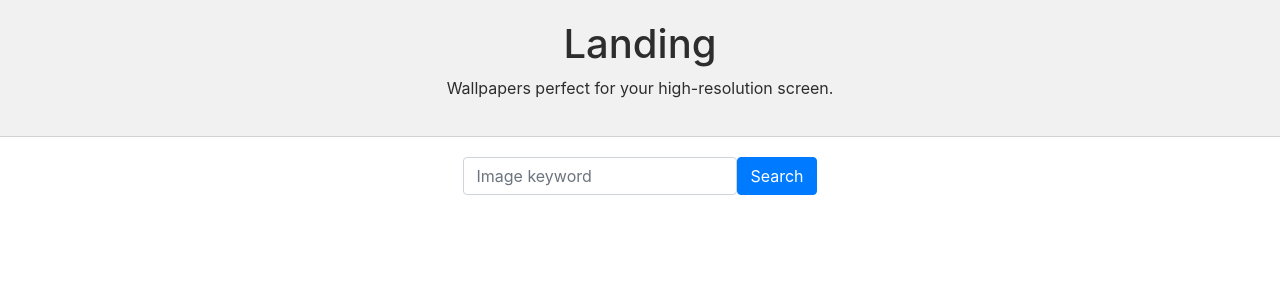
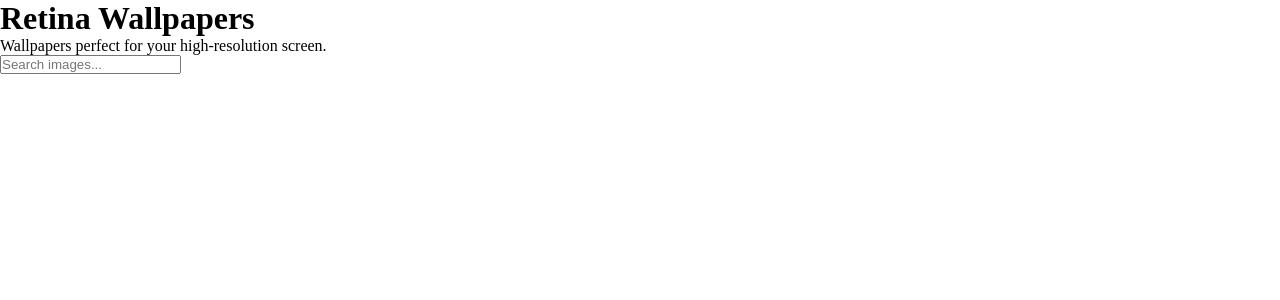
Before and after one commit to hexblend/Retina-Wallpapers, a React (Create React App) app: page / in a window 1280 px wide. Shown: the top 300 px of the page. Built offline with nearby package versions, Linux system fonts and the light colour scheme.

Commit message:
All functionality done

```diff
--- a/public/index.html
+++ b/public/index.html
@@ -7,13 +7,8 @@
     <link rel="manifest" href="%PUBLIC_URL%/manifest.json">
     <link rel="shortcut icon" href="%PUBLIC_URL%/favicon.ico">
 
-    <!-- Bootstrap -->
-    <link rel="stylesheet" href="https://stackpath.bootstrapcdn.com/bootstrap/4.1.3/css/bootstrap.min.css" integrity="sha384-MCw98/SFnGE8fJT3GXwEOngsV7Zt27NXFoaoApmYm81iuXoPkFOJwJ8ERdknLPMO"
-      crossorigin="anonymous">
-
     <!-- App Page Title -->
     <title>Retina Wallpapers</title>
-
   </head>
   <body>
     <noscript>
--- a/src/App.js
+++ b/src/App.js
@@ -1,24 +1,18 @@
 import React, { Component } from 'react';
+
+// Assets
 import './Assets/css/main.min.css';
+
+// Components
+import Titles from './Components/Titles';
 import Form from './Components/Form';
 
 class App extends Component {
-
   render() {
     return (
-      <div className="App">
-        <header className="header">
-          <h1>Landing</h1>
-          <p>Wallpapers perfect for your high-resolution screen.</p>
-        </header>
-
-        <div className="container-fluid body-container">
-          <div className="row">
-
-            <Form />
-
-          </div>
-        </div>
+      <div>
+          <Titles />
+          <Form />
       </div>
     );
   }
--- a/src/Assets/css/main.min.css
+++ b/src/Assets/css/main.min.css
@@ -1 +1 @@
-body{background:#fff}body .header{width:100%;background:#f1f1f1;text-align:center;padding:20px 0;border-bottom:1px solid #d2d2d2;color:#2d2d2d}body .body-container{text-align:center;padding:20px}body .body-container form{width:100%;margin-bottom:30px}body .body-container form .form-group{margin:0 auto}body .body-container .col-md-4{margin-bottom:15px}
+*{margin:0;padding:0}body{background:#fff}
--- a/src/Assets/sass/main.sass
+++ b/src/Assets/sass/main.sass
@@ -1,22 +1,6 @@
+*
+    margin: 0
+    padding: 0
+
 body
     background: white
-
-    .header
-        width: 100%
-        background: #F1F1F1
-        text-align: center
-        padding: 20px 0
-        border-bottom: 1px solid #D2D2D2
-        color: #2D2D2D
-
-    .body-container
-        text-align: center
-        padding: 20px
-        form
-            width: 100%
-            margin-bottom: 30px
-            .form-group
-                margin: 0 auto
-
-        .col-md-4
-            margin-bottom: 15px
--- a/src/Components/Form.js
+++ b/src/Components/Form.js
@@ -2,32 +2,29 @@ import React from 'react';
 import { Link } from 'react-router-dom';
 
 class Form extends React.Component {
-    constructor(props) {
-        super(props);
-        this.state = { value: '' };
-        this.handleChange = this.handleChange.bind(this);
-        this.handleSubmit = this.handleSubmit.bind(this);
+    state = {
+        value: ''
     }
 
-    handleChange(event) {
+    handleChange = (event) => {
         this.setState({ value: event.target.value });
-    }
-
-    handleSubmit(event) {
-        alert('A name was submitted: ' + this.state.value);
-        event.preventDefault();
     }
 
     render(){
         return (
-            <form className="form-inline" onSubmit={this.onSubmit}>
-                <div className="form-group">
-                    <input type="text" value={this.state.value} onChange={this.handleChange} className="form-control" name="keyword" placeholder="Image keyword" />
+            <form>
+                <input
+                type="text"
+                value={this.state.value}
+                onChange={this.handleChange}
+                name="keyword"
+                placeholder="Search images..." />
 
-                    <Link to={`/search/${this.state.value}`}>
-                        <button className="btn btn-primary">Search</button>
-                    </Link>
-                </div>
+                <Link to={`/search/${this.state.value}`}>
+                    <button onClick={this.props.onSubmit} style={{display: 'none'}}>
+                        Search Button
+                    </button>
+                </Link>
             </form>
         );
     }
--- a/src/Components/Photo.js
+++ b/src/Components/Photo.js
@@ -1,5 +1,5 @@
 import React from 'react';
-import { Link } from 'react-router-dom';
+import { withRouter } from 'react-router-dom';
 
 const API_KEY = '1686e47585b8407987d325464925639fa05f1195fca4b2c201d4dae923a7f274';
 
@@ -19,19 +19,17 @@ class Photo extends React.Component {
     render(){
         const photo = this.state.currentPhoto;
         return(
-            <div className="container" style={{ 'marginTop': 50 }}>
-                <Link to="/" className="btn btn-primary" style={{ 'marginBottom':10 }}>Go back</Link>
+            <div>
+                <button onClick={this.props.history.goBack}>Back</button>
                 { this.state.currentPhoto.length !== 0 &&
-                <div className="row">
-                    <div className="col-md-12">
-                        <img className="img-fluid" src={photo.urls.small} alt={photo.description} />
-                        <h3 className="my-3">By {photo.user.name}</h3>
+                    <div>
+                        <img src={photo.urls.small} alt={photo.description} />
+                        <h3>By {photo.user.name}</h3>
                     </div>
-                </div>
                 }
             </div>
         );
     }
 };
 
-export default Photo;
+export default withRouter(Photo);
--- a/src/Components/SearchPage.js
+++ b/src/Components/SearchPage.js
@@ -1,16 +1,14 @@
 import React, { Component } from 'react';
-
-// Assets
-import '../Assets/css/main.min.css';
+import { Link } from 'react-router-dom';
 
 // Components
+import Titles from './Titles';
 import Form from './Form';
 import Photos from './Photos';
 
 const API_KEY = '1686e47585b8407987d325464925639fa05f1195fca4b2c201d4dae923a7f274';
 
 class SearchPage extends Component {
-
     state = {
         photos: []
     }
@@ -22,20 +20,24 @@ class SearchPage extends Component {
         this.setState({ photos: data.results });
     }
 
+    getInput = () => {
+        setTimeout(async () => {
+            const newSearch = this.props.match.params.keyword;
+            const api_request = await fetch(`https://api.unsplash.com/search/photos?client_id=${API_KEY}&page=1&query=${newSearch}&orientation=landscape&per_page=40&order_by=popular`);
+            const api_response = await api_request.json();
+            this.setState({ photos: api_response.results });
+        }, 100);
+    }
+
     render() {
         return (
-            <div className="App">
-                <header className="header">
-                    <h1>Search</h1>
-                    <p>Wallpapers perfect for your high-resolution screen.</p>
-                </header>
-                <div className="container-fluid body-container">
-                    <div className="row">
-
-                        <Form />
-                        <Photos getPhotos={this.state.photos} />
-                    </div>
-                </div>
+            <div>
+                <Titles />
+                <Form onSubmit={this.getInput} value={this.props.match.params.keyword}/>
+                <Link to='/'>
+                    <button>Home Page</button>
+                </Link>
+                <Photos getPhotos={this.state.photos} />
             </div>
         );
     }
--- /dev/null
+++ b/src/Components/Titles.js
@@ -0,0 +1,10 @@
+import React from 'react';
+
+const Titles = () => (
+    <div className="Titles">
+        <h1>Retina Wallpapers</h1>
+        <p>Wallpapers perfect for your high-resolution screen.</p>
+    </div>
+);
+
+export default Titles;
```
Also changed, not shown: src/Components/Photos.js (+4 -3 lines).
